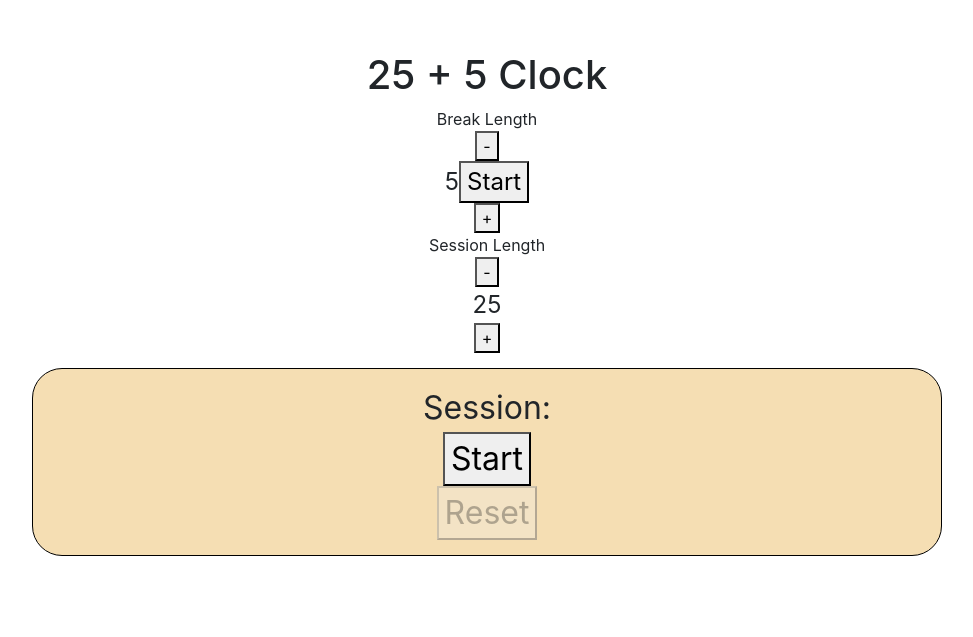
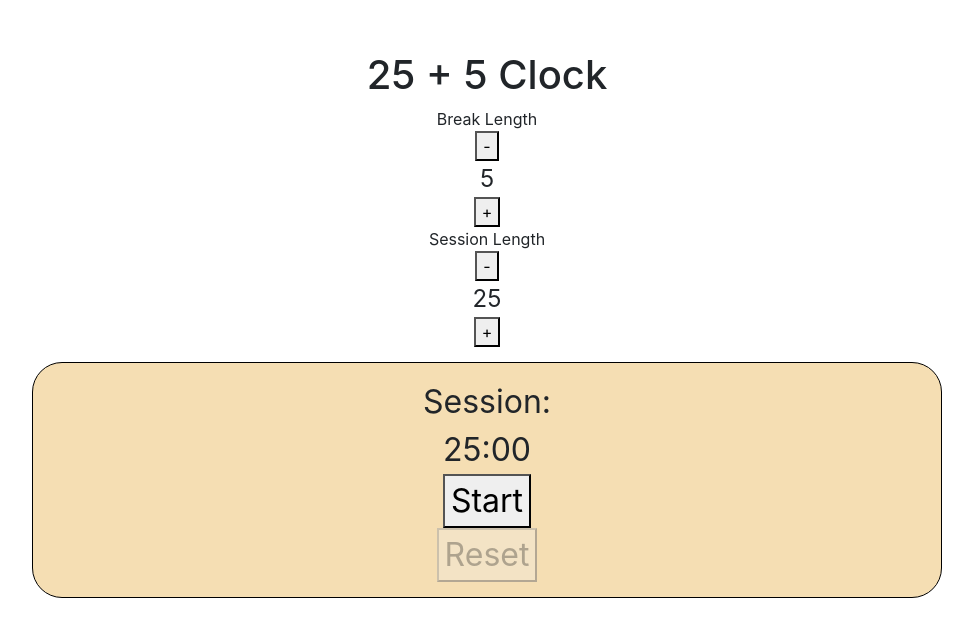
Before and after one commit to DantesSagan/pomodoro, a React (Create React App) app: page / in a window 1280 px wide. Shown: the part 199-836 px from the top of the page, without its empty margins (153-1126 px from the left). Built offline with nearby package versions, Linux system fonts and the light colour scheme; the HTML template or start-up script is replaced by a standard one.

Commit message:
twelve tests done

```diff
--- a/src/App.js
+++ b/src/App.js
@@ -1,88 +1,28 @@
 import useTimer from './hooks/useTimer';
 import './App.css';
+import { useState } from 'react';
 
 export default function App() {
   const {
-    counter,
-    minutes,
+    // start,
+    // start2,
+    // end,
+    // setTimer,
+    // setMinutes,
+    timerBr,
+    setTimerBr,
     timer,
     isActive,
     isPaused,
-    start,
-    start2,
-    setCounter,
-    setMinutes,
+    setTimer,
     handlePause,
     handleResume,
     handleReset,
+    handleStart,
   } = useTimer();
-
+  const [timerType] = useState('Session');
+  const switchMinutes = () => {
     return (
-    <div className='App'>
-      <div
-        className='container algin-items-center justify-content-center '
-        style={{
-          marginTop: '150px',
-          padding: '100px',
-          display: 'block',
-        }}
-      >
-        <h1 className='align-items-start'>25 + 5 Clock</h1>
-        <div className='align-items-center' id='break-label'>
-          <div className='col' id='break-label'>
-            Break Length
-          </div>
-          <button
-            className='col'
-            id='break-decrement'
-            onClick={() => setCounter((prev) => prev - 1)}
-          >
-            -
-          </button>
-          <div
-            id='break-length'
-            onChange={(e) => setCounter(e.target.value)}
-            value={counter || ''}
-            className='col'
-            style={{ fontSize: '1.5rem' }}
-          >
-            {counter}
-            <button onClick={start2}>Start</button>
-          </div>
-          <button
-            className='col'
-            id='break-increment'
-            onClick={() => setCounter((prev) => prev + 1)}
-          >
-            +
-          </button>
-        </div>
-
-        <div className='align-items-center' id='session-label'>
-          <div className='col'>Session Length</div>
-          <button
-            id='session-decrement'
-            className='col'
-            onClick={() => setMinutes((prev) => prev - 1)}
-          >
-            -
-          </button>
-          <div
-            id='session-length'
-            className='col'
-            style={{ fontSize: '1.5rem' }}
-          >
-            {minutes}
-          </div>
-          <button
-            id='session-increment'
-            className='col'
-            onClick={() => setMinutes((prev) => prev + 1)}
-          >
-            +
-          </button>
-        </div>
-
       <div
         className='align-items-end'
         id='timer-label'
@@ -100,15 +40,23 @@ export default function App() {
           <div
             id='time-left'
             className='col'
-              onChange={(e) => setMinutes(e.target.value)}
-              value={minutes || ''}
+            onChange={(e) => setTimer(e.target.value)}
+            value={timer || ''}
           >
-              {timer}
+            {formatTime(timer)}
           </div>
+          {startStop()}
+        </div>
+      </div>
+    );
+  };
+
+  const startStop = () => {
+    return (
       <div className='col'>
         <div id='start_stop'>
           {!isActive && !isPaused ? (
-                  <button onClick={start}>Start</button>
+            <button onClick={handleStart}>Start</button>
           ) : isPaused ? (
             <button onClick={handlePause}>Pause</button>
           ) : (
@@ -119,9 +67,89 @@ export default function App() {
           Reset
         </button>
       </div>
+    );
+  };
+  const formatTime = () => {
+    const ss = `${timer % 60}`.slice(-2);
+    const minutes = `${Math.floor(timer / 60)}`;
+    const mm = `${minutes % 90}`.slice(-2);
+    const seconds = ss < 10 ? '0' + ss : ss;
+    const minutess = mm < 10 ? '0' + mm : mm;
+    return `${minutess}:${seconds}`;
+  };
+  const formatTimes = () => {
+    const ss = `0${timerBr % 60}`.slice(-1);
+    const minutes = `${Math.floor(timerBr / 60)}`;
+    const mm = `0${minutes % 60}`.slice(-1);
+
+    return `${mm} : ${ss}`;
+  };
+  return (
+    <div
+      className='container algin-items-center justify-content-center '
+      style={{
+        marginTop: '150px',
+        padding: '100px',
+        display: 'block',
+        textAlign: 'center',
+      }}
+    >
+      <h1 className='align-items-start'>25 + 5 Clock</h1>
+      <div className='align-items-center' id='break-label'>
+        <div className='col' id='break-label'>
+          Break Length
         </div>
+        <button
+          className='col'
+          id='break-decrement'
+          onClick={() => setTimerBr((prev) => prev - 1)}
+        >
+          -
+        </button>
+        <div
+          id='break-length'
+          value={timerBr || ''}
+          className='col'
+          style={{ fontSize: '1.5rem' }}
+        >
+          {formatTimes(timerBr).slice(0, -4)}
+          {/* <button onClick={start2}>Start</button> */}
         </div>
+        <button
+          className='col'
+          id='break-increment'
+          onClick={() => setTimerBr((prev) => prev + 1)}
+        >
+          +
+        </button>
       </div>
+
+      <div className='align-items-center' id='session-label'>
+        <div className='col'>Session Length</div>
+        <button
+          id='session-decrement'
+          className='col'
+          onClick={() => setTimer((prev) => prev - 60)}
+        >
+          -
+        </button>
+        <div
+          value={timer || ''}
+          id='session-length'
+          className='col'
+          style={{ fontSize: '1.5rem' }}
+        >
+          {formatTime(timer).slice(0, -3)}
+        </div>
+        <button
+          id='session-increment'
+          className='col'
+          onClick={() => setTimer((prev) => prev + 60)}
+        >
+          +
+        </button>
+      </div>
+      {switchMinutes()}
     </div>
   );
 }
--- a/src/hooks/useTimer.js
+++ b/src/hooks/useTimer.js
@@ -1,41 +1,49 @@
 /* eslint-disable react-hooks/exhaustive-deps */
-import { useRef, useState, useEffect } from 'react';
+import { useRef, useState } from 'react';
 
 export default function useTimer() {
+  // const [end, setEnd] = useState();
+  // const start = () => setEnd(Date.now() + minutes * 60000 + 100);
+  // const start2 = () => setEnd(Date.now() + counter * 60000 + 100);
+  // const pad = (n) => ('0' + n).slice(-2);
+  // const millisecondsToTimer = (ms) => {
+  //   if (ms < 0) {
+  //     return '0:00';
+  //   }
+  //   const minutes = Math.floor(ms / 60000);
+  //   const seconds = pad(Math.floor((ms - minutes * 60000) / 1000));
+  //   return `${minutes}:${seconds}`;
+  // };
+
+  // useEffect(() => {
+  //   if (!end) {
+  //     return;
+  //   }
+  //   setIsActive(true);
+  //   setIsPaused(true);
+  //   countRef.current = setInterval(
+  //     () => setTimer(millisecondsToTimer(end - Date.now())),
+  //     1000
+  //   );
+  //   setTimer(millisecondsToTimer(end - Date.now()));
+  //   return () => clearInterval(countRef.current);
+  // }, [end]);
+  // const [counter, setCounter] = useState(5);
+  // const [minutes, setMinutes] = useState(25);
+
   const [isActive, setIsActive] = useState(false);
   const [isPaused, setIsPaused] = useState(false);
+  const [timer, setTimer] = useState(1500);
+  const [timerBr, setTimerBr] = useState(3900);
   const countRef = useRef(null);
 
-  const [counter, setCounter] = useState(5);
-  const [end, setEnd] = useState();
-  const [minutes, setMinutes] = useState(25);
-  const [timer, setTimer] = useState();
-  const start = () => setEnd(Date.now() + minutes * 60000 + 100);
-  const start2 = () => setEnd(Date.now() + counter * 60000 + 100);
-
-  const pad = (n) => ('0' + n).slice(-2);
-  const millisecondsToTimer = (ms) => {
-    if (ms < 0) {
-      return '0:00';
-    }
-    const minutes = Math.floor(ms / 60000);
-    const seconds = pad(Math.floor((ms - minutes * 60000) / 1000));
-    return `${minutes}:${seconds}`;
-  };
-
-  useEffect(() => {
-    if (!end) {
-      return;
-    }
+  const handleStart = () => {
     setIsActive(true);
     setIsPaused(true);
-    countRef.current = setInterval(
-      () => setTimer(millisecondsToTimer(end - Date.now())),
-      1000
-    );
-    setTimer(millisecondsToTimer(end - Date.now()));
-    return () => clearInterval(countRef.current);
-  }, [end]);
+    countRef.current = setInterval(() => {
+      setTimer((timer) => timer - 1);
+    }, 1000);
+  };
 
   const handlePause = () => {
     // Pause button logic here
@@ -47,7 +55,7 @@ export default function useTimer() {
     // Resume button logic here
     setIsPaused(true);
     countRef.current = setInterval(() => {
-      setTimer((timer) => timer + 1);
+      setTimer((timer) => timer - 1);
     }, 1000);
   };
 
@@ -56,21 +64,24 @@ export default function useTimer() {
     clearInterval(countRef.current);
     setIsActive(false);
     setIsPaused(false);
-    setCounter(5);
-    setMinutes(25);
-    setTimer(`${'25:00'}`);
+    setTimer(1500);
+    setTimerBr(3900);
   };
   return {
-    counter,
-    minutes,
-    end,
+    // end,
+    // start,
+    // start2,
+    // counter,
+    // minutes,
+    // setCounter,
+    // setMinutes,
+    timerBr,
     timer,
     isActive,
     isPaused,
-    start,
-    start2,
-    setCounter,
-    setMinutes,
+    setTimerBr,
+    handleStart,
+    setTimer,
     handlePause,
     handleResume,
     handleReset,
```
Lines whose indentation alone changed are shown as unchanged.
